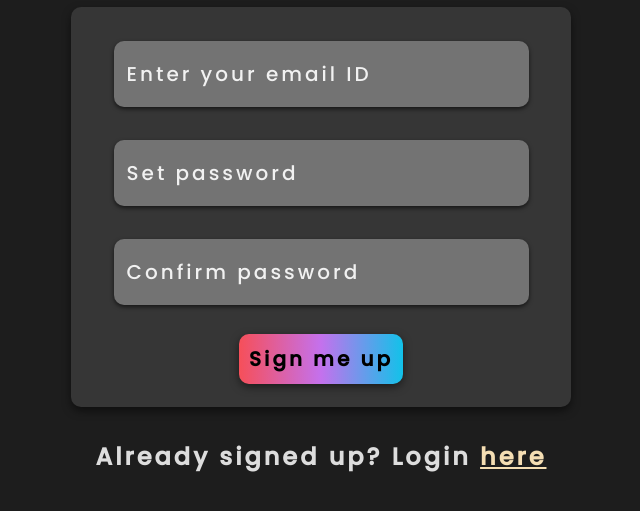
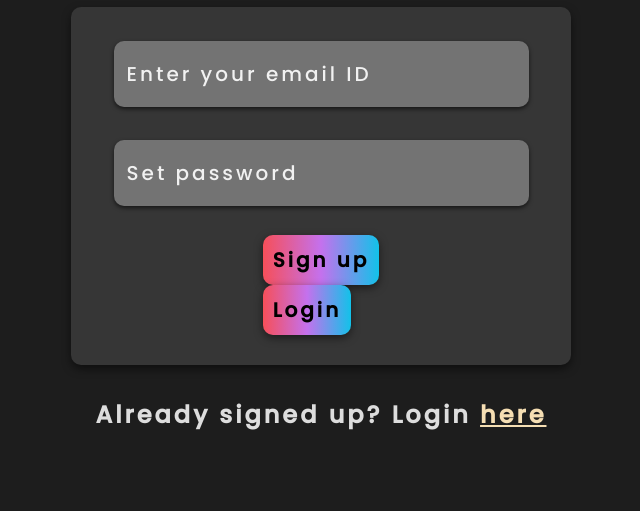
Before and after one commit to jainam03/PWA-miniproj, a plain HTML site: page src/signup.html in a window 1280 px wide. Shown: the part 83-594 px from the top of the page, without its empty margins (319-959 px from the left). Drawn offline with Linux system fonts and the light colour scheme.

Commit message:
attribute changes

```diff
--- a/src/signup.html
+++ b/src/signup.html
@@ -16,9 +16,10 @@
 
             <input type="password" name="password" id="password" placeholder="Set password">
 
-            <input type="password" name="confirm-password" id="conform-password" placeholder="Confirm password">
-
-            <input type="submit" value="Sign me up">
+            <div class="submit-div">
+                <input type="submit" value="Sign up">
+                <input type="submit" value="Login">
+            </div>
 
         </form>
     </div>
```
